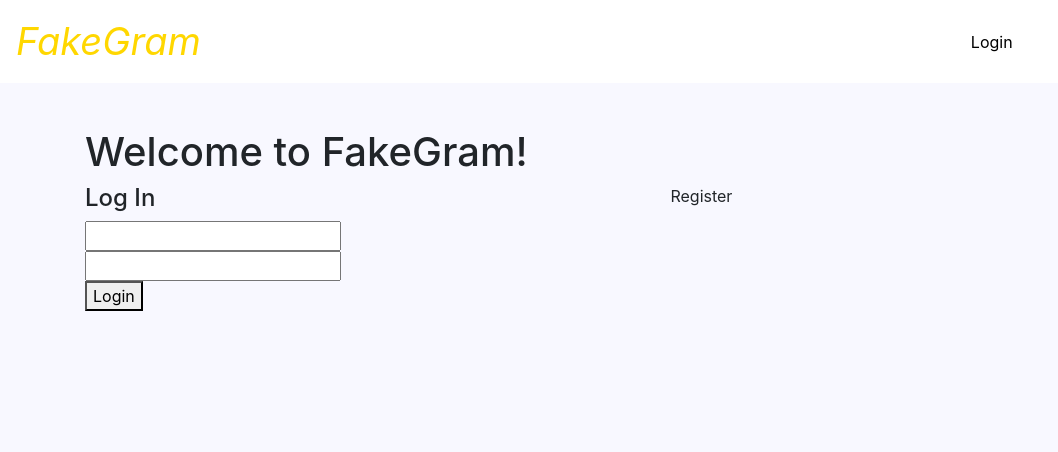
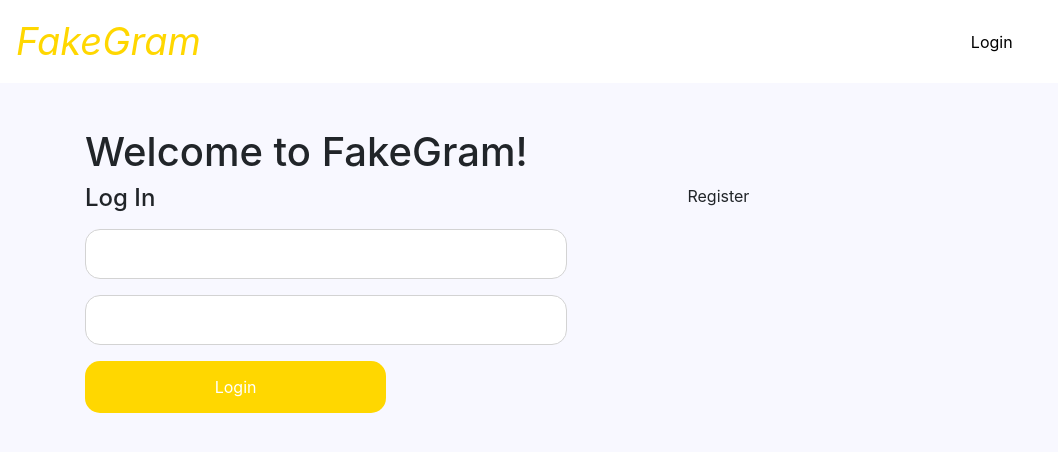
Before and after one commit to sewagodimo/FakeGram, a React (Create React App) app in the folder frontend/: page / in a window 1280 px wide. Shown: the top 452 px of the page, without its empty margins (0-1058 px from the left). Built offline with nearby package versions, Linux system fonts and the light colour scheme; the HTML template or start-up script is replaced by a standard one.

Commit message:
add styling and error proof login

```diff
--- a/frontend/src/App.js
+++ b/frontend/src/App.js
@@ -22,18 +22,7 @@ class App extends Component {
   }
 
   componentDidMount(){
-    //check if a user is logged in
-        if (this.state.is_logged_in) {
-          fetch('http://localhost:8000/api/v1/instagram/current_user/', {
-            headers: {
-              Authorization: `Token ${localStorage.getItem('token')}`
-            }
-          })
-            .then(res => res.json())
-            .then(json => {
-              this.setState({is_logged_in:true, username: json.username });
-            });
-  }
+
 }
 refresh_user = () => {
     //check if a user is logged in
@@ -66,16 +55,28 @@ handle_login = (e, data) => {
   })
     .then(res => res.json())
     .then(json => {
+      //check that the user is actually authenticate
+      if (json.token){
       localStorage.setItem('token', json.token);
       this.setState({
         is_logged_in: true,
         displayed_form: '',
         username: json.user.username
       });
+    }
     });
 };
+handle_logout = () => {
+  localStorage.removeItem('token');
+  this.setState({ logged_in: false, username: '' });
+};
+
+
 getHomePage = () =>{
   if (this.state.is_logged_in){
+    if(!this.state.username){
+      this.refresh_user()
+    }
     return  <Route exact path="/" component={Posts} />
   }
   return  <Route exact path="/"
@@ -84,11 +85,6 @@ getHomePage = () =>{
   />
 
 };
-handle_logout = () => {
-  localStorage.removeItem('token');
-  this.setState({ logged_in: false, username: '' });
-};
-
   render() {
     return (
       <React.Fragment >
--- a/frontend/src/styles/profile.css
+++ b/frontend/src/styles/profile.css
@@ -14,3 +14,42 @@
     background-color: white;
     padding: 1px;
   }
+
+/* Full-width input fields */
+input[type=text], input[type=password] {
+  width: 80%;
+  padding: 12px 20px;
+  margin: 8px 0;
+  display: inline-block;
+  border: 1px solid lightgrey;
+  box-sizing: border-box;
+  border-radius: 15px;
+}
+
+/* Set a style for all buttons */
+button {
+  background-color: gold;
+  color: white;
+  padding: 14px 20px;
+  margin: 8px 0;
+  border: none;
+  cursor: pointer;
+  width: 50%;
+  border-radius: 15px;
+}
+
+button:hover {
+  opacity: 0.8;
+}
+
+/* Extra styles for the cancel button */
+.cancelbtn {
+  width: auto;
+  padding: 10px 18px;
+  background-color: #f44336;
+}
+
+.registerbtn {
+  background-color: limegreen;
+
+}
```
